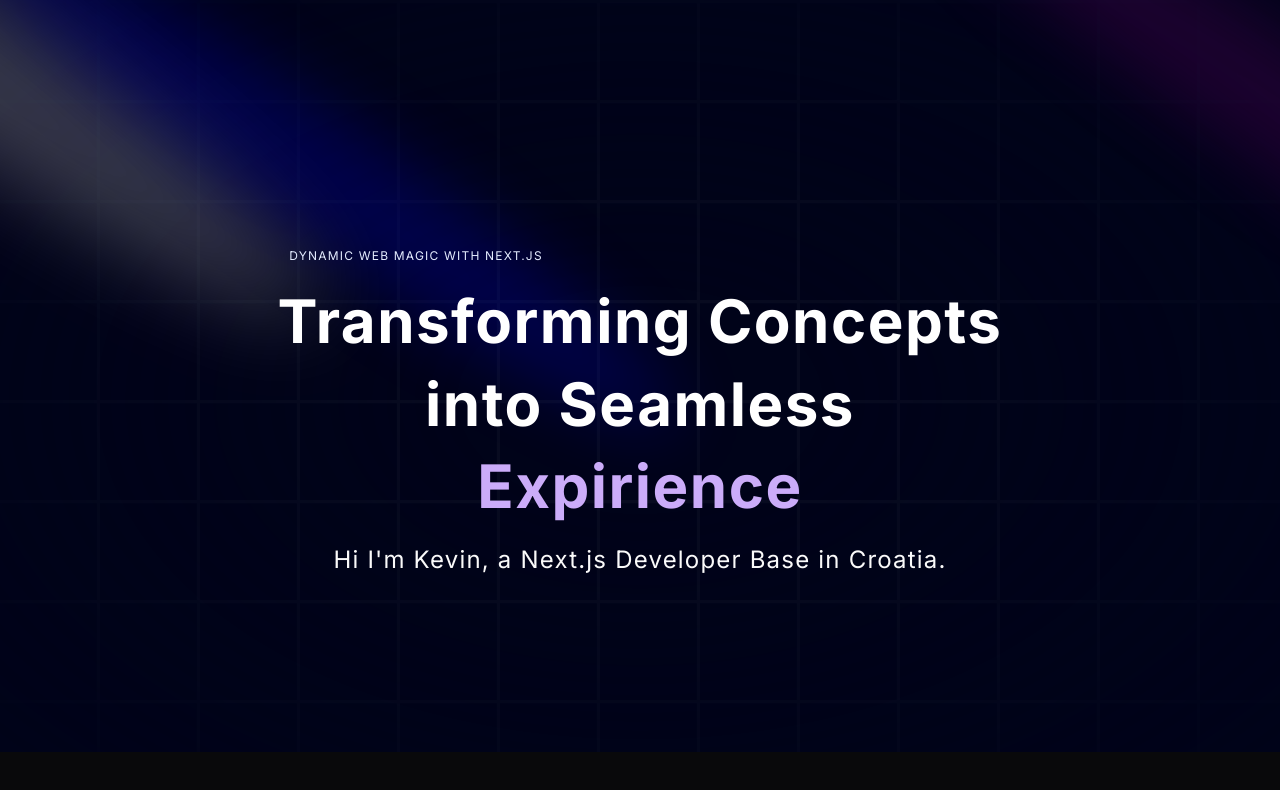
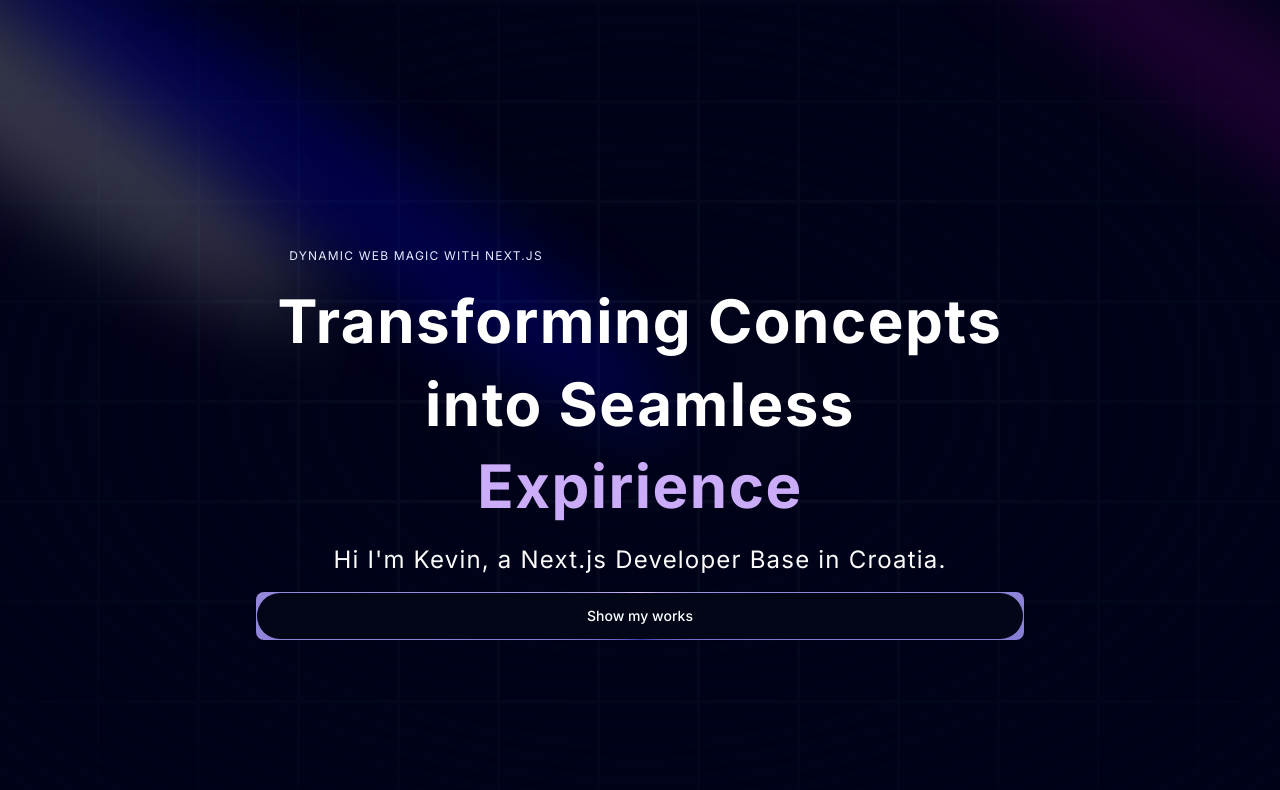
Before and after one commit to KevinShehan/portfolio, a Next.js app: page / in a window 1280 px wide. Shown: the top 790 px of the page. Built offline with nearby package versions, Linux system fonts and the light colour scheme.

Commit message:
button css changed

```diff
--- a/components/Hero.tsx
+++ b/components/Hero.tsx
@@ -1,3 +1,4 @@
+import MagicButton from "./ui/MagicButton";
 import { Spotlight } from "./ui/Spotlight";
 import { TextGenerateEffect } from "./ui/TextGenerateEffect";
 
@@ -46,6 +47,9 @@
             <p className="text-center md:tracking-wider mb-4 text-sm md:text-lg lg:text-2xl">Hi I&apos;m Kevin,
               a Next.js Developer Base in Croatia.
             </p>
+            <a href="#about">
+              <MagicButton title="Show my works"/>
+            </a>
         </div>
       </div>
     </div>
--- a/components/ui/MagicButton.tsx
+++ b/components/ui/MagicButton.tsx
@@ -1,6 +1,26 @@
-<button className="relative inline-flex h-12 overflow-hidden rounded-full p-[1px] focus:outline-none focus:ring-2 focus:ring-slate-400 focus:ring-offset-2 focus:ring-offset-slate-50">
-  <span className="absolute inset-[-1000%] animate-[spin_2s_linear_infinite] bg-[conic-gradient(from_90deg_at_50%_50%,#E2CBFF_0%,#393BB2_50%,#E2CBFF_100%)]" />
-  <span className="inline-flex h-full w-full cursor-pointer items-center justify-center rounded-full bg-slate-950 px-3 py-1 text-sm font-medium text-white backdrop-blur-3xl">
-    Border Magic
-  </span>
-</button>
+import React from "react";
+
+const MagicButton = ({
+  title,
+  icon,
+  position,
+  handleClick,
+  otherClasses,
+}: {
+  title: string;
+  icon: React.ReactNode;
+  position: string;
+  handleClick?: () => void;
+  otherClasses?: string;
+}) => {
+  return (
+    <button className="relative inline-flex h-12 w-full rounded-lg overflow-hidden rounded-full p-[1px] focus:outline-none ">
+      <span className="absolute inset-[-1000%] animate-[spin_2s_linear_infinite] bg-[conic-gradient(from_90deg_at_50%_50%,#E2CBFF_0%,#393BB2_50%,#E2CBFF_100%)]" />
+      <span className="inline-flex h-full w-full cursor-pointer items-center justify-center rounded-full bg-slate-950 px-3 py-1 text-sm font-medium text-white backdrop-blur-3xl">
+       {title}
+      </span>
+    </button>
+  );
+};
+
+export default MagicButton;
```
